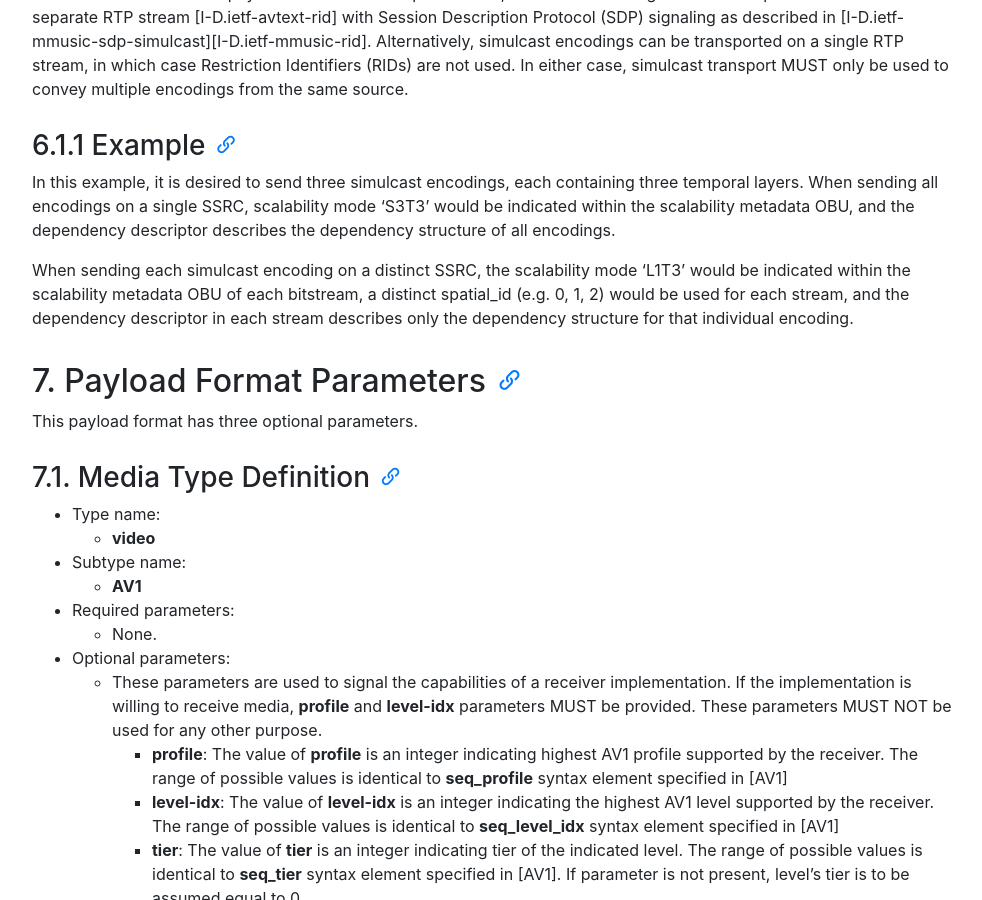
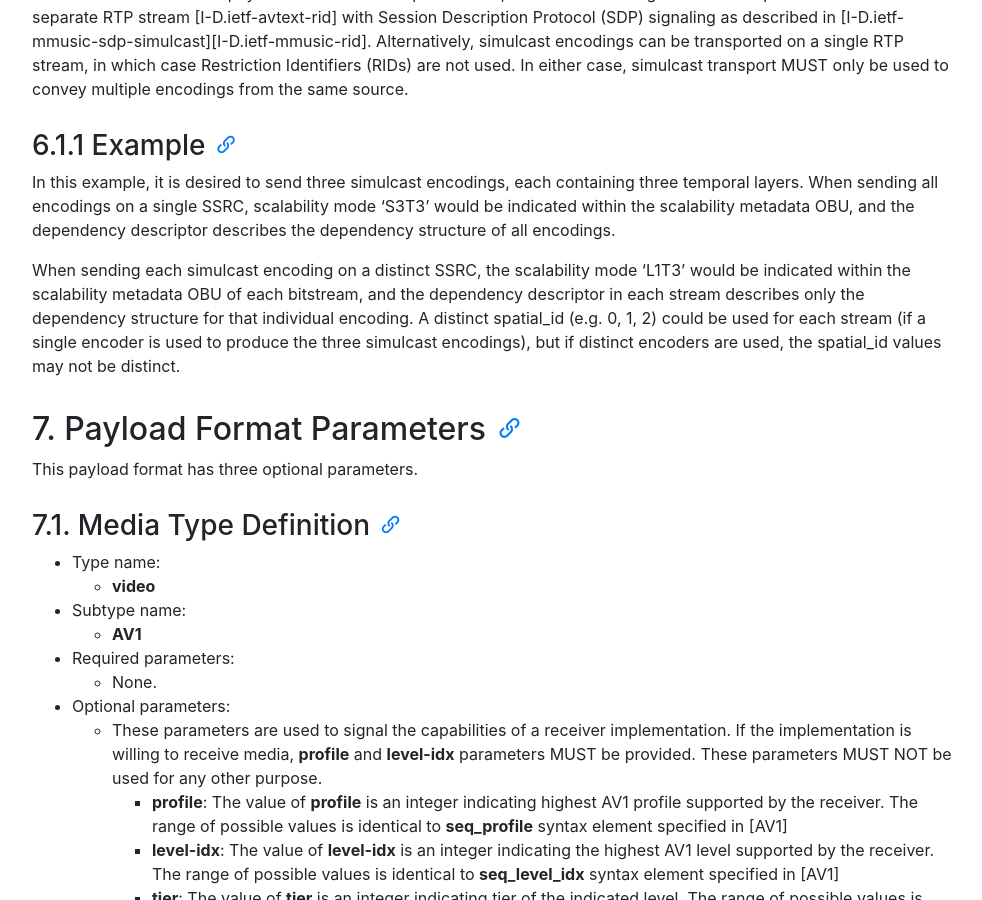
Before and after one commit to AOMediaCodec/av1-rtp-spec, a Jekyll site: the page built from index.md, in a window 1280 px wide and 900 px high, scrolled down 8525 px. Shown: the whole window, without its empty margins (53-1035 px from the left). Built offline with Jekyll 4.4.1, drawn with Linux system fonts in a browser that asks for light colours; nearby versions of some CDN libraries.

Commit message:
Clarification on spatial_id

```diff
--- a/av1-rtp-spec.md
+++ b/av1-rtp-spec.md
@@ -381,9 +381,10 @@ within the scalability metadata OBU, and the dependency descriptor describes the
 of all encodings.
 
 When sending each simulcast encoding on a distinct SSRC, the scalability mode 'L1T3' would be indicated
-within the scalability metadata OBU of each bitstream, a distinct spatial_id (e.g. 0, 1, 2) would be used
-for each stream, and the dependency descriptor in each stream describes only the dependency structure for
-that individual encoding.
+within the scalability metadata OBU of each bitstream, and the dependency descriptor in each stream
+describes only the dependency structure for that individual encoding.  A distinct spatial_id (e.g. 0, 1, 2)
+could be used for each stream (if a single encoder is used to produce the three simulcast encodings),
+but if distinct encoders are used, the spatial_id values may not be distinct.
 
 ## 7. Payload Format Parameters
 
```
